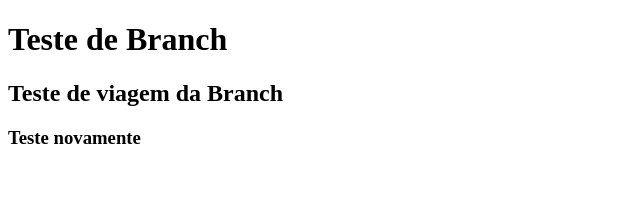
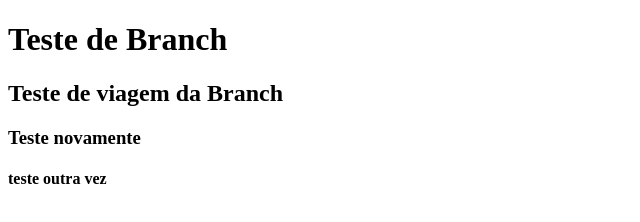
Before and after one commit to devkrhis/laughing-meme, a plain HTML site: page index.html in a window 1280 px wide. Shown: the whole page, without its empty margins (0-640 px from the left). Drawn offline with Linux system fonts and the light colour scheme.

Commit message:
Vamos testar o main

```diff
--- a/index.html
+++ b/index.html
@@ -10,5 +10,6 @@
     <h1> Teste de Branch </h1>
     <h2> Teste de viagem da Branch</h2>
     <h3> Teste novamente</h3>
+    <h4> teste outra vez</h4>
 </body>
 </html>
```
